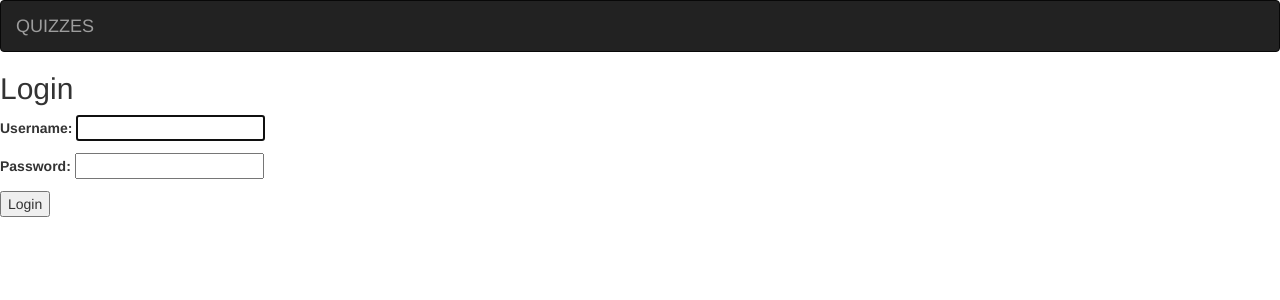
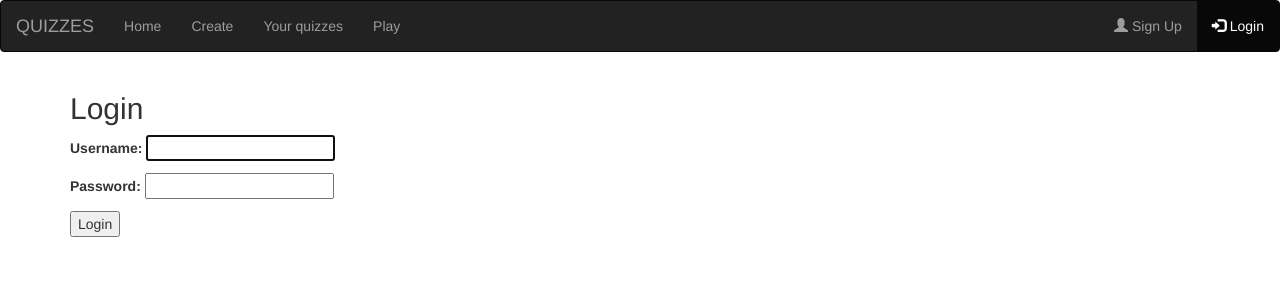
Before and after one commit to AJGD/tai_quiz, a Django app: page /account/login/ in a window 1280 px wide. Shown: the top 300 px of the page. Run offline with Django 3.2, Linux system fonts and the light colour scheme; parts of the project's set-up code (start-up, migrations or seed data) failed here and were passed over; some libraries are stand-ins or nearby versions.

Commit message:
[LOGIN] update templates

```diff
--- a/quiz/quizzes/templates/registration/login.html
+++ b/quiz/quizzes/templates/registration/login.html
@@ -1,13 +1,29 @@
 {% extends 'base.html' %}
 
 {% block navbar %}
+<ul class="nav navbar-nav">
+    <li><a href="{% url 'quizzes:index' %}">Home</a></li>
+    <li><a href="{% url 'quizzes:create' %}">Create</a></li>
+    <li><a href="{% url 'quizzes:my_quizzes' %}">Your quizzes</a></li>
+    <li><a href="{% url 'quizzes:quizzes' %}">Play</a></li>
+</ul>
+<ul class="nav navbar-nav navbar-right">
+    {% if user.is_authenticated %}
+    <li><a href="{% url 'logout' %}"><span class=" glyphicon glyphicon-log-out"></span> Logout</a></li>
+    {% else %}
+    <li><a href="{% url 'accounts:signup' %}"><span class=" glyphicon glyphicon-user"></span> Sign Up</a></li>
+    <li class="active"><a href="{% url 'login' %}"><span class=" glyphicon glyphicon-log-in"></span> Login</a></li>
+    {% endif %}
+</ul>
 {% endblock navbar %}
 
 {% block content %}
+<div class="container">
     <h2>Login</h2>
     <form method="post">
         {% csrf_token %}
         {{ form.as_p }}
         <button type="submit">Login</button>
     </form>
+</div>
 {% endblock content %}
```
Also changed, not shown: quiz/accounts/templates/signup.html (+16 -0 lines). Lines whose indentation alone changed are shown as unchanged.
